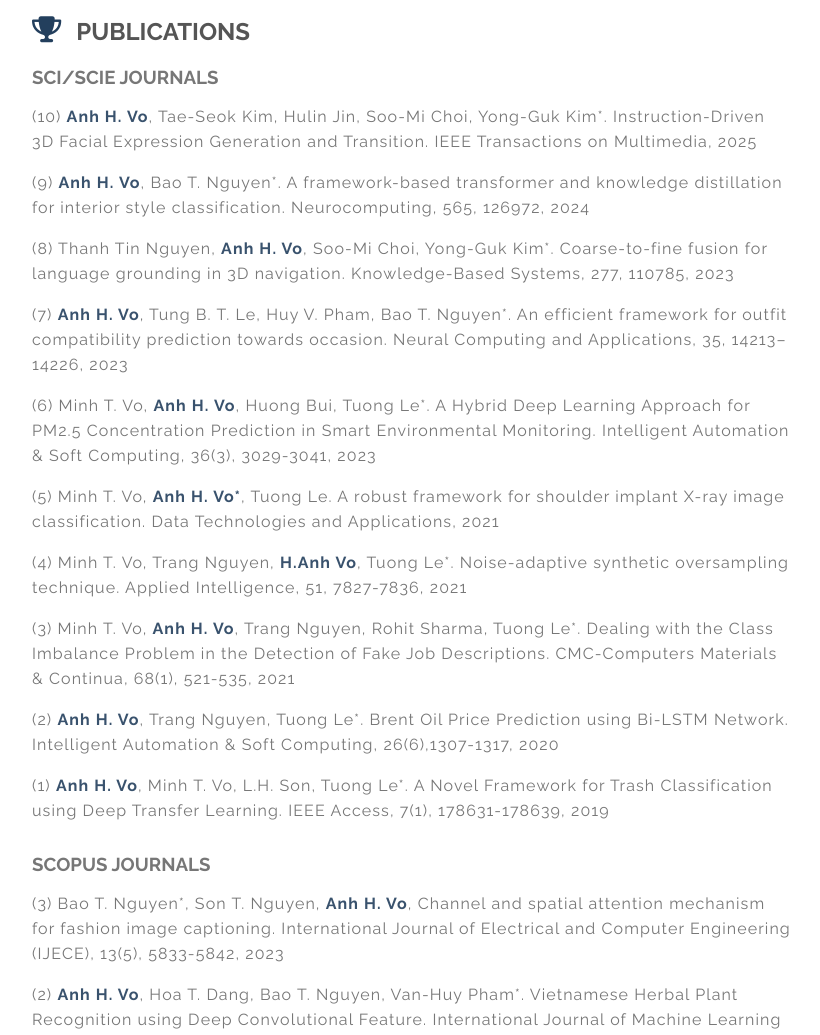
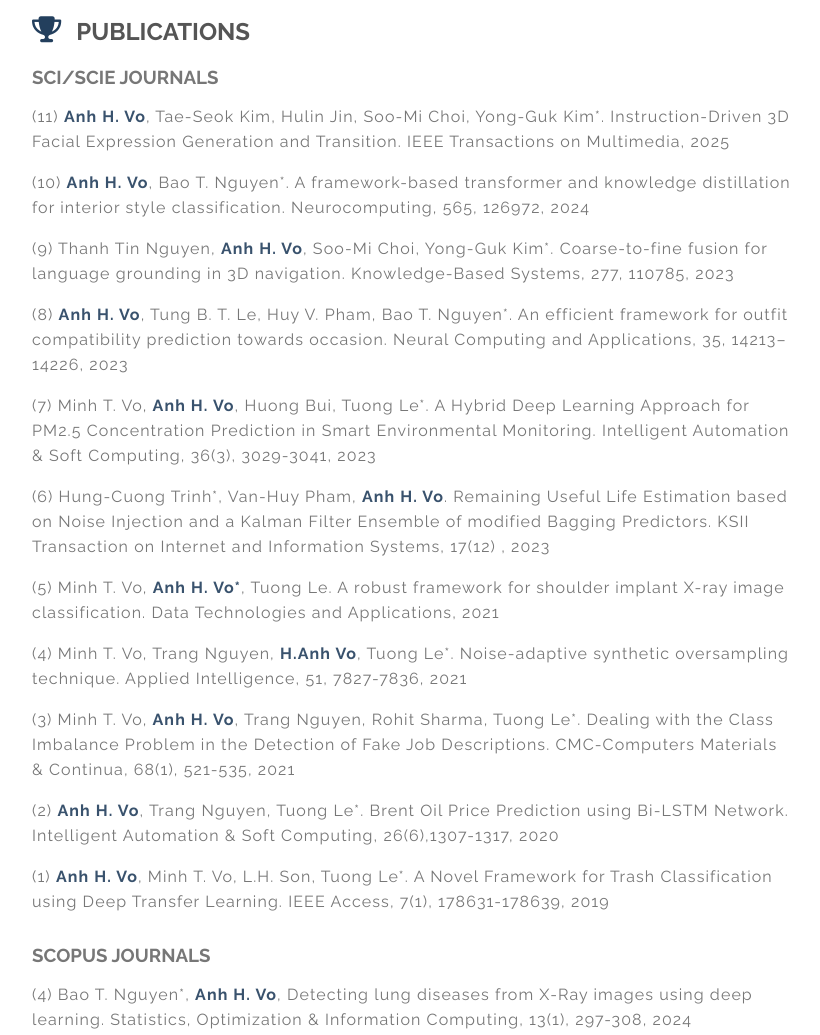
Before and after one commit to VoHoangAnh/vohoanganh.github.io, a website: page index.html in a window 1280 px wide. Shown: the part 937-1972 px from the top of the page, without its empty margins (448-1268 px from the left). Drawn offline with Linux system fonts and the light colour scheme.

Commit message:
Update index.html

```diff
--- a/index.html
+++ b/index.html
@@ -94,20 +94,23 @@
               <div class="item">
                 <h3> SCI/SCIE JOURNALS </h3>
                 <p></p>
-                <p>(10) <span><b>Anh H. Vo</b></span>, Tae-Seok Kim, Hulin Jin, Soo-Mi Choi, Yong-Guk Kim*.
+                <p>(11) <span><b>Anh H. Vo</b></span>, Tae-Seok Kim, Hulin Jin, Soo-Mi Choi, Yong-Guk Kim*.
                 Instruction-Driven 3D Facial Expression Generation and Transition. IEEE Transactions on Multimedia, 2025 </p>
-                <p>(9) <span><b>Anh H. Vo</b></span>, Bao T. Nguyen*.
+                <p>(10) <span><b>Anh H. Vo</b></span>, Bao T. Nguyen*.
                 A framework-based transformer and knowledge distillation for interior style classification.
                 Neurocomputing, 565, 126972, 2024 </p>
-                <p>(8)  Thanh Tin Nguyen, <span><b>Anh H. Vo</b></span>, Soo-Mi Choi, Yong-Guk Kim*.
+                <p>(9)  Thanh Tin Nguyen, <span><b>Anh H. Vo</b></span>, Soo-Mi Choi, Yong-Guk Kim*.
                 Coarse-to-fine fusion for language grounding in 3D navigation.
                 Knowledge-Based Systems, 277, 110785, 2023 </p>
-                <p>(7)  <span><b>Anh H. Vo</b></span>, Tung B. T. Le, Huy V. Pham, Bao T. Nguyen*.
+                <p>(8)  <span><b>Anh H. Vo</b></span>, Tung B. T. Le, Huy V. Pham, Bao T. Nguyen*.
                 An efficient framework for outfit compatibility prediction towards occasion.
                 Neural Computing and Applications, 35, 14213–14226, 2023 </p>
-                <p>(6) Minh T. Vo, <span><b>Anh H. Vo</b></span>, Huong Bui, Tuong Le*.
+                <p>(7) Minh T. Vo, <span><b>Anh H. Vo</b></span>, Huong Bui, Tuong Le*.
                 A Hybrid Deep Learning Approach for PM2.5 Concentration Prediction in Smart Environmental Monitoring.
                   Intelligent Automation & Soft Computing, 36(3),  3029-3041, 2023 </p>
+                <p>(6) Hung-Cuong Trinh*, Van-Huy Pham, <span><b> Anh H. Vo</b></span>.
+                Remaining Useful Life Estimation based on Noise Injection and a Kalman Filter Ensemble of modified Bagging Predictors.
+                  KSII Transaction on Internet and Information Systems, 17(12) , 2023 </p>
                 <p>(5) Minh T. Vo, <span><b>Anh H. Vo*</b></span>, Tuong Le. A robust framework for shoulder implant
                   X-ray image classification. Data Technologies and Applications, 2021 </p>
                 <p>(4) Minh T. Vo, Trang Nguyen, <span><b>H.Anh Vo</b></span>, Tuong Le*. Noise-adaptive synthetic
@@ -124,6 +127,8 @@
               <div class="item">
                 <h3> SCOPUS JOURNALS </h3>
                 <p> </p>
+                <p> (4) Bao T. Nguyen*, <span><b>Anh H. Vo</b></span>, Detecting lung diseases from X-Ray images using deep learning.
+                  Statistics, Optimization & Information Computing, 13(1), 297-308, 2024</p>
                 <p> (3) Bao T. Nguyen*, Son T. Nguyen, <span><b>Anh H. Vo</b></span>, Channel and spatial attention mechanism for fashion image captioning.
                   International Journal of Electrical and Computer Engineering (IJECE), 13(5), 5833-5842, 2023</p>
                 <p> (2) <span><b>Anh H. Vo</b></span>, Hoa T. Dang, Bao T. Nguyen, Van-Huy Pham*. Vietnamese Herbal
```
